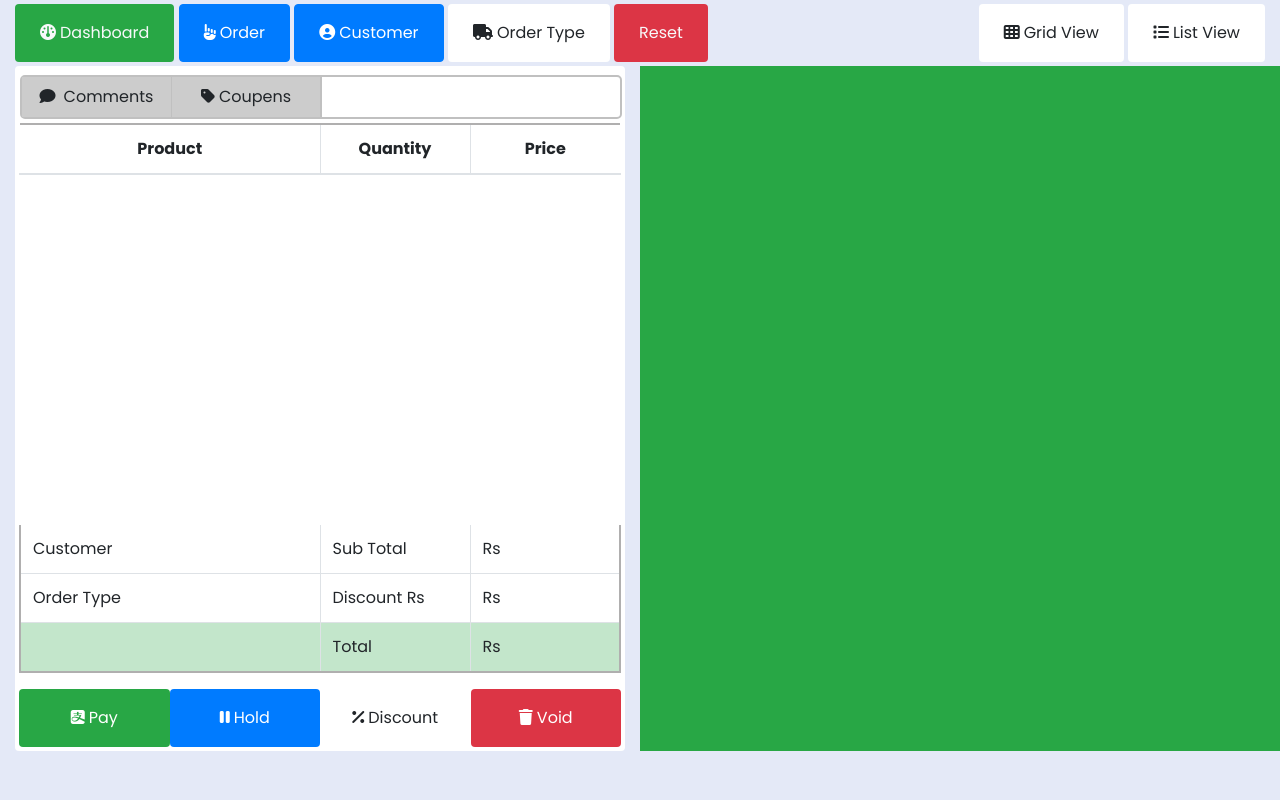
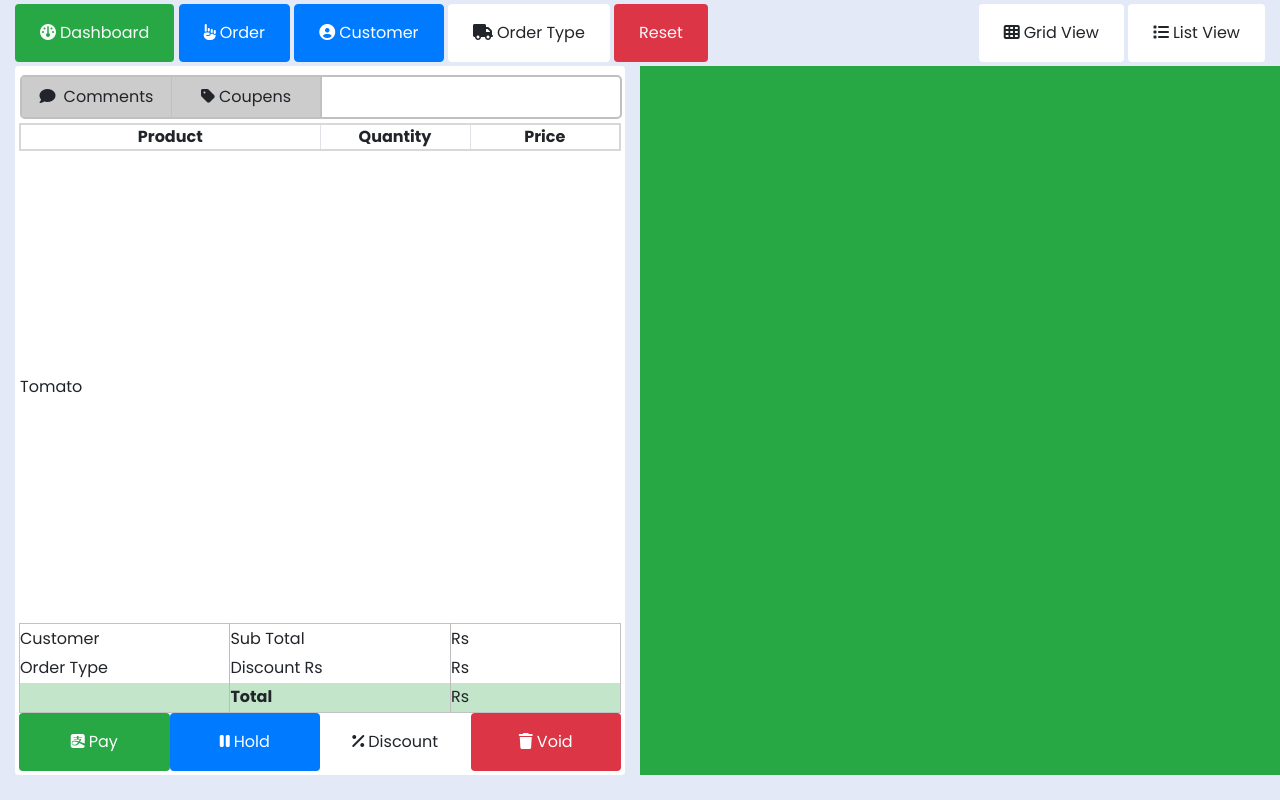
Before and after one commit to sanfeer-en/Project, a Django app: template templates/billing/billing.html in a window 1280 px wide. Run offline with Django 3.2, Linux system fonts and the light colour scheme; the template is opened without the code that fills it, so the values that code supplies are empty; some libraries are stand-ins or nearby versions.

Commit message:
billing first part finish

```diff
--- a/static/css/billing/billing.css
+++ b/static/css/billing/billing.css
@@ -48,7 +48,9 @@
         justify-content: center;
         align-items: center;
 }
-
+.custom-border {
+        border-right: 1px solid #bebcbc
+}
 
 /* .couponsdiv p{
         border-right: 6px solid rgb(150, 150, 150);
--- a/templates/billing/billing.html
+++ b/templates/billing/billing.html
@@ -46,39 +46,44 @@
 
              </div>
 
-        <table class="w-100 mt-1 table">
+        <table class="w-100 mt-1 tables" style="height: 500px;">
             <thead>
-                <tr style="border-top: 2px solid rgb(176, 175, 175);">
+                <tr style="border: 2px solid rgb(216, 216, 216);">
                     <th  class="text-center w-50 border-right ">Product</th>
                     <th  class="text-center w-25 border-right">Quantity</th>
                     <th  class="text-center w-25">Price</th>
                 </tr>
-                  </thead>
+                 </thead>
+                <tr>
+                    <td>Tomato</td>
+                    <td></td>
+                    <td></td>
+                </tr>
 
-                  <tbody style="height: 350px;">
+        </table>
 
-                </tbody>
 
-                <tfoot  style="border: 2px solid rgb(176, 175, 175);">
+                <table class="w-100 rounded" style="height: 90px;">
+                <tfoot   style="border: 1px solid rgb(195, 194, 194);">
                     <tr>
-                        <td class="border-right">Customer</td>
-                        <td class="border-right">Sub Total</td>
-                        <td>Rs</td>
+                        <td class=" custom-border">Customer</td>
+                        <td class="custom-border">Sub Total</td>
+                        <td style="width: 170px">Rs</td>
                     </tr>
                     <tr>
-                        <td class="border-right">Order Type</td>
-                        <td class="border-right">Discount Rs</td>
+                        <td class="custom-border">Order Type</td>
+                        <td class="custom-border">Discount Rs</td>
                         <td> Rs</td>
 
                     </tr>
                     <tr>
-                        <td class="border-right table-success "></td>
-                        <td class="border-right table-success">Total</td>
+                        <td class="custom-border table-success "></td>
+                        <td class="custom-border table-success font-weight-bold">Total</td>
                         <td class="table-success ">Rs</td>
                     </tr>
 
                 </tfoot>
-            </thead>
+
         </table>
         <div class="container">
             <div class="row row-cols-1 row-cols-sm-2 row-cols-md-4 ">
```
